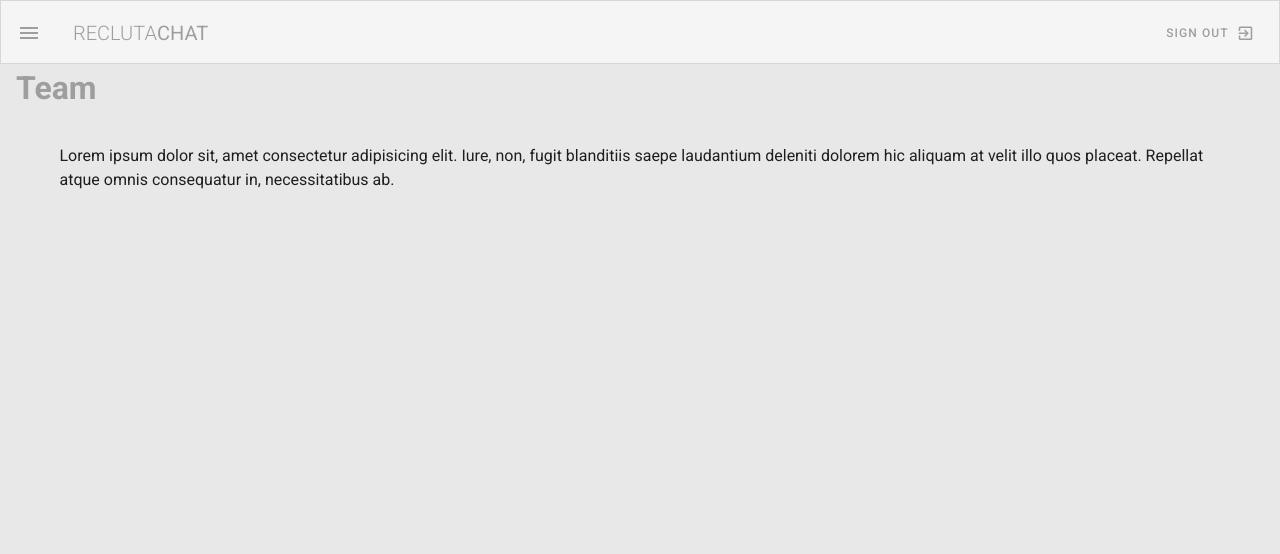
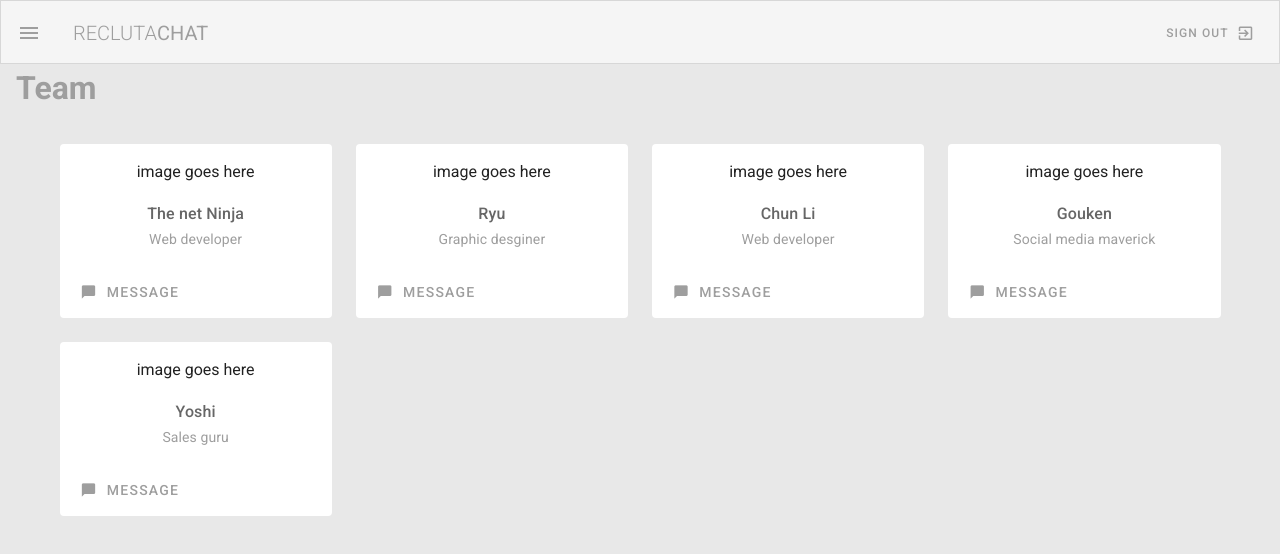
Before and after one commit to LinkPC/todolist, a Vue app: page /team in a window 1280 px wide. Shown: the top 554 px of the page. Built offline with nearby package versions, Linux system fonts and the light colour scheme.

Commit message:
Tarjetas de usuarios

```diff
--- a/src/views/Team.vue
+++ b/src/views/Team.vue
@@ -3,7 +3,27 @@
   <h1 class="grey--text">Team</h1>
 
     <v-container class="my-5">
-        Lorem ipsum dolor sit, amet consectetur adipisicing elit. Iure, non, fugit blanditiis saepe laudantium deleniti dolorem hic aliquam at velit illo quos placeat. Repellat atque omnis consequatur in, necessitatibus ab.
+
+      <v-row>
+        <v-flex sx12 sm6 md4 lg3 v-for="person in team" :key="person.name">
+          <v-card flat class="text-center ma-3">
+            <v-responsive class="pt-4">
+              image goes here
+            </v-responsive>
+            <v-card-text>
+              <div class="subtitle-1 font-weight-medium">{{ person.name }}</div>
+              <div class="grey--text">{{ person.role }}</div>
+            </v-card-text>
+            <v-card-actions>
+              <v-btn text color="grey">
+                <v-icon small left> mdi-message</v-icon>
+                <span>message</span>
+              </v-btn>
+            </v-card-actions>
+          </v-card>
+        </v-flex>
+      </v-row>
+
     </v-container>
 
 </div>
@@ -16,5 +36,17 @@
 
     components: {
     },
+
+    data() {
+      return {
+        team: [
+          { name: 'The net Ninja', role: 'Web developer' },
+          { name: 'Ryu', role: 'Graphic desginer' },
+          { name: 'Chun Li', role: 'Web developer' },
+          { name: 'Gouken', role: 'Social media maverick' },
+          { name: 'Yoshi', role: 'Sales guru' }
+        ]
+      }
+    }
   }
 </script>
```
